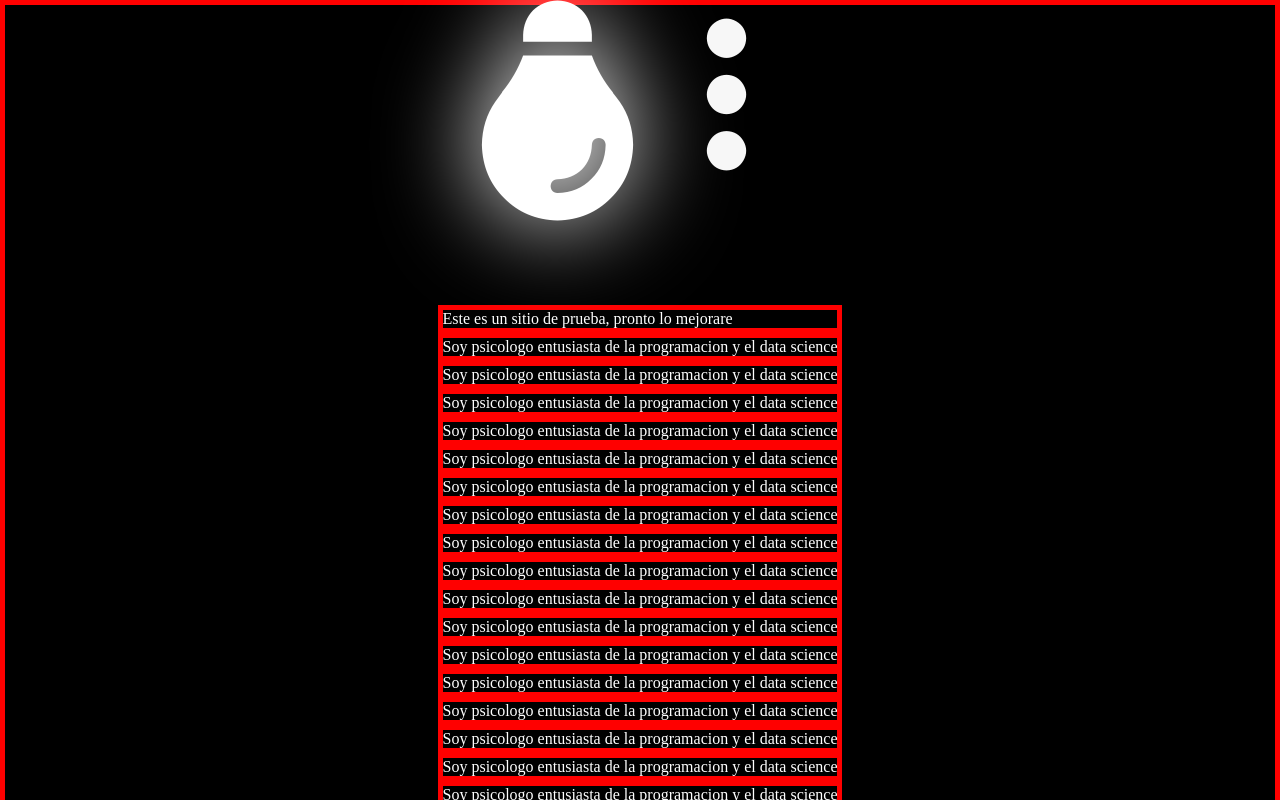
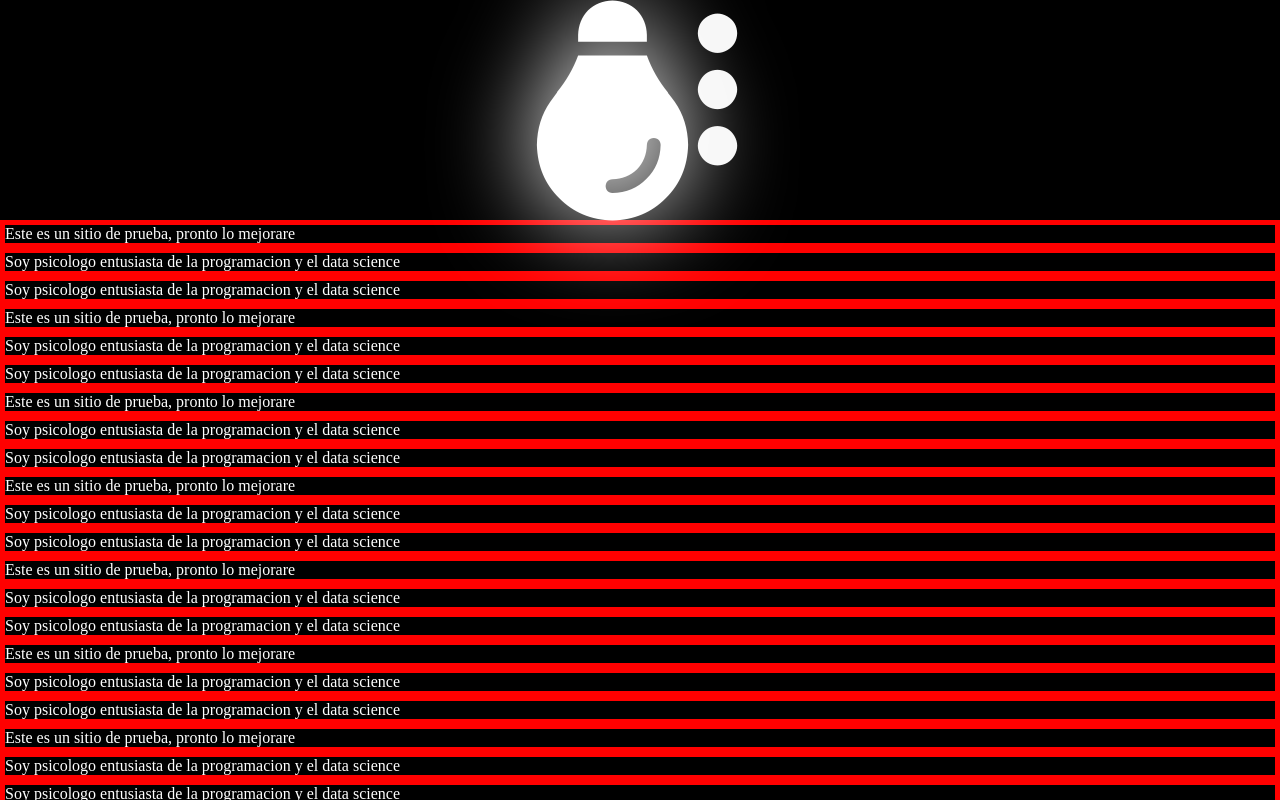
Before and after one commit to wesvh/wesvh.github.io, a plain HTML site: page index.html in a window 1280 px wide. Both pictures are taken after a click on the icon 726 px from the left and 95 px from the top of the page. Shown: the top 800 px of the page. Drawn offline with Linux system fonts and the light colour scheme.

Commit message:
Posicion realmente fixed

```diff
--- a/index.html
+++ b/index.html
@@ -12,7 +12,7 @@
 
     </head>
     <body class="contenedor" id="body" style="background-color:#ffffff;" >
-        <div class="headContenedor">
+        <div id="headContenedor">
             <div class="bulb">
                 <i id="light" class="fas fa-lightbulb"></i>
             </div>
@@ -23,29 +23,25 @@
         <div class="item">Este es un sitio de prueba, pronto lo mejorare</div>
         <div class = "item">Soy psicologo entusiasta de la programacion y el data science </div>
         <div class = "item">Soy psicologo entusiasta de la programacion y el data science </div>
+        <div class="item">Este es un sitio de prueba, pronto lo mejorare</div>
         <div class = "item">Soy psicologo entusiasta de la programacion y el data science </div>
         <div class = "item">Soy psicologo entusiasta de la programacion y el data science </div>
+        <div class="item">Este es un sitio de prueba, pronto lo mejorare</div>
         <div class = "item">Soy psicologo entusiasta de la programacion y el data science </div>
         <div class = "item">Soy psicologo entusiasta de la programacion y el data science </div>
+        <div class="item">Este es un sitio de prueba, pronto lo mejorare</div>
         <div class = "item">Soy psicologo entusiasta de la programacion y el data science </div>
         <div class = "item">Soy psicologo entusiasta de la programacion y el data science </div>
+        <div class="item">Este es un sitio de prueba, pronto lo mejorare</div>
         <div class = "item">Soy psicologo entusiasta de la programacion y el data science </div>
         <div class = "item">Soy psicologo entusiasta de la programacion y el data science </div>
+        <div class="item">Este es un sitio de prueba, pronto lo mejorare</div>
         <div class = "item">Soy psicologo entusiasta de la programacion y el data science </div>
         <div class = "item">Soy psicologo entusiasta de la programacion y el data science </div>
+        <div class="item">Este es un sitio de prueba, pronto lo mejorare</div>
         <div class = "item">Soy psicologo entusiasta de la programacion y el data science </div>
         <div class = "item">Soy psicologo entusiasta de la programacion y el data science </div>
-        <div class = "item">Soy psicologo entusiasta de la programacion y el data science </div>
-        <div class = "item">Soy psicologo entusiasta de la programacion y el data science </div>
-        <div class = "item">Soy psicologo entusiasta de la programacion y el data science </div>
-        <div class = "item">Soy psicologo entusiasta de la programacion y el data science </div>
-        <div class = "item">Soy psicologo entusiasta de la programacion y el data science </div>
-        <div class = "item">Soy psicologo entusiasta de la programacion y el data science </div>
-        <div class = "item">Soy psicologo entusiasta de la programacion y el data science </div>
-        <div class = "item">Soy psicologo entusiasta de la programacion y el data science </div>
-        <div class = "item">Soy psicologo entusiasta de la programacion y el data science </div>
-        <div class = "item">Soy psicologo entusiasta de la programacion y el data science </div>
-        <div class = "item">Soy psicologo entusiasta de la programacion y el data science </div>
+
 
     </body>
 
--- a/styles/style.css
+++ b/styles/style.css
@@ -4,34 +4,28 @@
 }
 body {
 	background:#949494;
-    display: grid;
-	justify-content: center;
     transition: background-color 1s linear 0s;
     color:#ffffff;
 }
 body::-webkit-scrollbar{
 width: 0px;
 }
-.headContenedor{
+.contenedor{
+	display:grid;
+}
+#headContenedor{
 	width: 220px;
-	height: 300px;
+	margin: 0 auto;
 }
-.contenedor{
-    border: 5px solid #ff0000;
 
-}
 .item{
     border:5px solid red;
     display: none;
 }
 /*Bombilla*/
 .bulb {
-    left: 50%;
-    right: 50%;
-	top: 0;
-	position:absolute;
+	float: left;
     transform: rotate(180deg);
-	margin-bottom:50px;
 }
 .bulb i {
 	color:#000000;
@@ -42,13 +36,10 @@ width: 0px;
 	color:#ffffff;
 	text-shadow: 0 0 100px #ffffff;
     font-size:220px;
-	transition:all 0.3s;
-}
-.elipsis{
-    position:absolute;
-    left: 55%;
+	transition:all 0.5s;
 }
 .elipsis i{
 	color:#000000;
 	font-size:180px;
+	transition:all 0.3s;
 }
```
